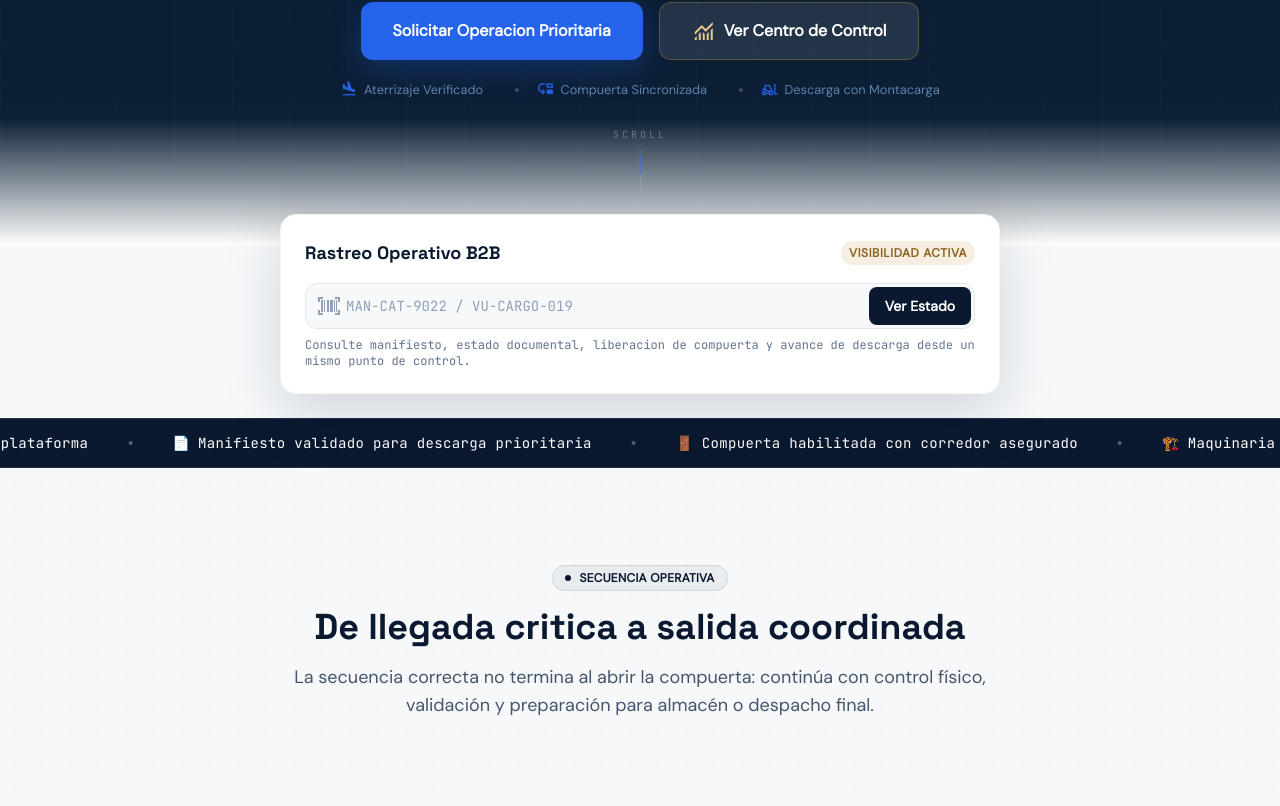
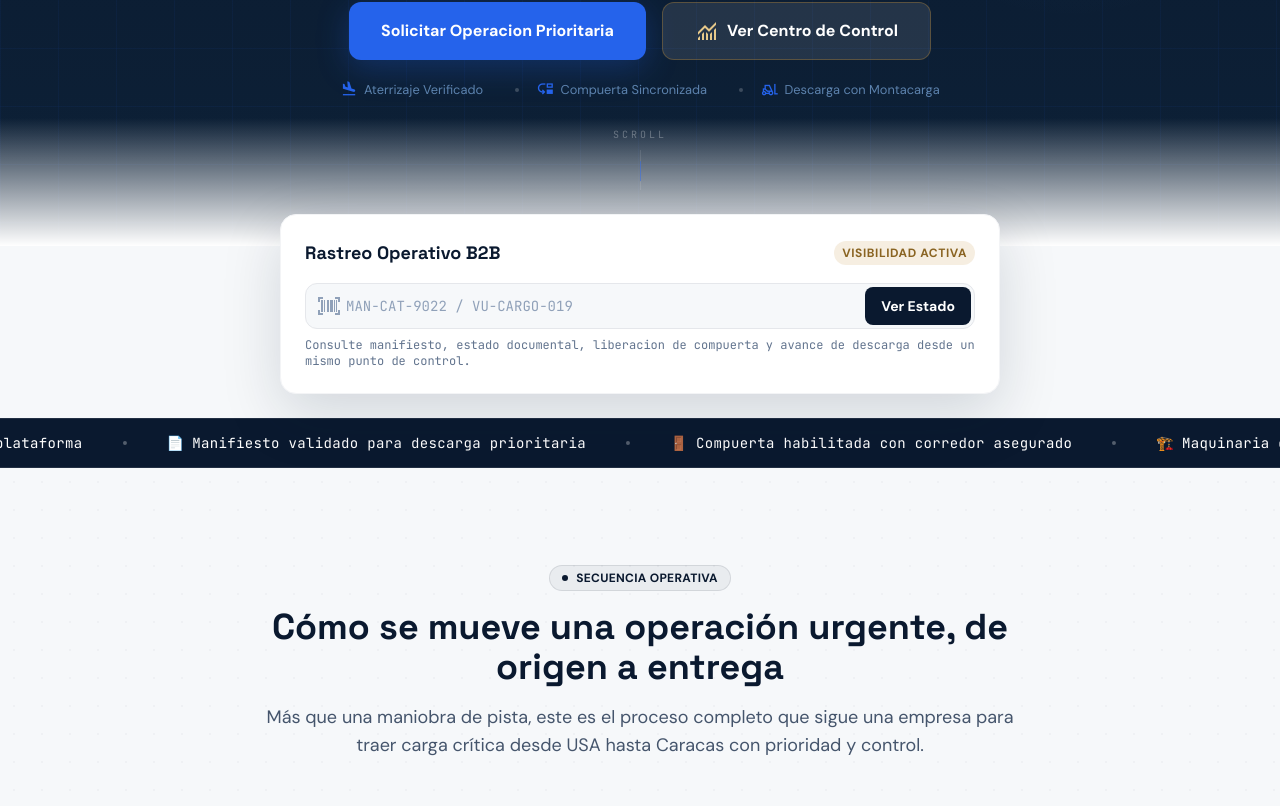
Before and after one commit to raor00/VentasUSA, a Next.js app: page / in a window 1280 px wide. Shown: the part 1054-1860 px from the top of the page. Built offline with nearby package versions, Linux system fonts and the light colour scheme.

Commit message:
fix bugs

```diff
--- a/src/app/dashboard/page.tsx
+++ b/src/app/dashboard/page.tsx
@@ -3,10 +3,10 @@
 import Sidebar from "@/components/Sidebar";
 import { useStore } from "@/context/StoreContext";
 import WarehouseManagement from "@/components/WarehouseManagement";
-import { useState } from "react";
+import { Suspense, useState } from "react";
 import { useSearchParams } from "next/navigation";
 
-export default function UserDashboard() {
+function UserDashboardContent() {
     const { user, shipments } = useStore();
     const [showWarehouse, setShowWarehouse] = useState(false);
     const searchParams = useSearchParams();
@@ -512,3 +512,11 @@ export default function UserDashboard() {
         </div>
     );
 }
+
+export default function UserDashboard() {
+    return (
+        <Suspense fallback={<div className="min-h-screen w-full bg-background-light" />}>
+            <UserDashboardContent />
+        </Suspense>
+    );
+}
--- a/src/app/layout.tsx
+++ b/src/app/layout.tsx
@@ -21,7 +21,7 @@ export default function RootLayout({
                     rel="stylesheet"
                 />
                 <link
-                    href="https://fonts.googleapis.com/css2?family=Space+Grotesk:wght@300;400;500;600;700&family=DM+Sans:opsz,wght@9..40,400;500;700&family=JetBrains+Mono:wght@400;500;700&display=swap"
+                    href="https://fonts.googleapis.com/css2?family=Space+Grotesk:wght@300;400;500;600;700&family=DM+Sans:wght@400;500;700&family=JetBrains+Mono:wght@400;500;700&display=swap"
                     rel="stylesheet"
                 />
             </head>
--- a/src/app/page.tsx
+++ b/src/app/page.tsx
@@ -160,15 +160,15 @@ export default function LandingPage() {
                                 <span className="w-1.5 h-1.5 rounded-full bg-primary" />
                                 <span className="text-xs font-bold text-primary tracking-wide uppercase">Secuencia Operativa</span>
                             </div>
-                            <h2 className="font-display text-2xl sm:text-3xl md:text-4xl font-bold text-primary mb-4">De llegada critica a salida coordinada</h2>
-                            <p className="text-slate-600 text-base sm:text-lg">La secuencia correcta no termina al abrir la compuerta: continúa con control físico, validación y preparación para almacén o despacho final.</p>
+                            <h2 className="font-display text-2xl sm:text-3xl md:text-4xl font-bold text-primary mb-4">Cómo se mueve una operación urgente, de origen a entrega</h2>
+                            <p className="text-slate-600 text-base sm:text-lg">Más que una maniobra de pista, este es el proceso completo que sigue una empresa para traer carga crítica desde USA hasta Caracas con prioridad y control.</p>
                         </div>
 
                         <div className="grid sm:grid-cols-2 md:grid-cols-3 gap-6 sm:gap-8">
                             {[
-                                { num: "01", icon: "flight_land", bg: "#0A192F", iconColor: "white", title: "Aterrizaje y aseguramiento de plataforma", desc: "La aeronave entra a posición, se asegura el perímetro operativo y se habilita la zona de descarga para iniciar una maniobra sin riesgo." },
-                                { num: "02", icon: "garage_door", bg: "white", iconColor: "#0A192F", border: true, title: "Apertura de compuerta y extracción controlada", desc: "La compuerta trasera se habilita, el corredor queda despejado y el montacarga inicia la salida de la carga crítica bajo control visual y operativo." },
-                                { num: "03", icon: "forklift", bg: "#2563EB", iconColor: "white", title: "Inspección, custodia y salida coordinada", desc: "La mercancía se verifica, se clasifica y se transfiere a almacén o despacho con trazabilidad documental y prioridad según impacto operativo." },
+                                { num: "01", icon: "shopping_cart", bg: "#0A192F", iconColor: "white", title: "Solicitas tu operación y consolidamos la compra", desc: "Tu empresa define qué necesita traer desde USA y coordinamos proveedor, recolección, documentación base y prioridad operativa desde el origen." },
+                                { num: "02", icon: "flight_takeoff", bg: "white", iconColor: "#0A192F", border: true, title: "Montamos la carga y la embarcamos con control total", desc: "La mercancía se recibe, se consolida, se valida documentalmente y se prepara para embarque aéreo con trazabilidad durante todo el tránsito." },
+                                { num: "03", icon: "local_shipping", bg: "#2563EB", iconColor: "white", title: "Coordinamos entrega express en Caracas", desc: "Al aterrizar, activamos liberación operativa, descarga prioritaria y salida coordinada para que la carga llegue en tiempo récord a su destino final." },
                             ].map((card, index, arr) => (
                                 <div key={card.num} data-animate="card" className={`group relative bg-background-light p-6 sm:p-8 rounded-2xl border border-transparent hover:border-gray-200 hover:shadow-xl transition-all duration-300 ${index === arr.length - 1 ? "sm:col-span-2 sm:max-w-md sm:mx-auto md:col-span-1 md:max-w-none" : ""}`}>
                                     <div className="absolute top-0 right-0 p-4 font-display text-5xl sm:text-6xl font-bold text-primary select-none" style={{ opacity: 0.08 }}>{card.num}</div>
```
